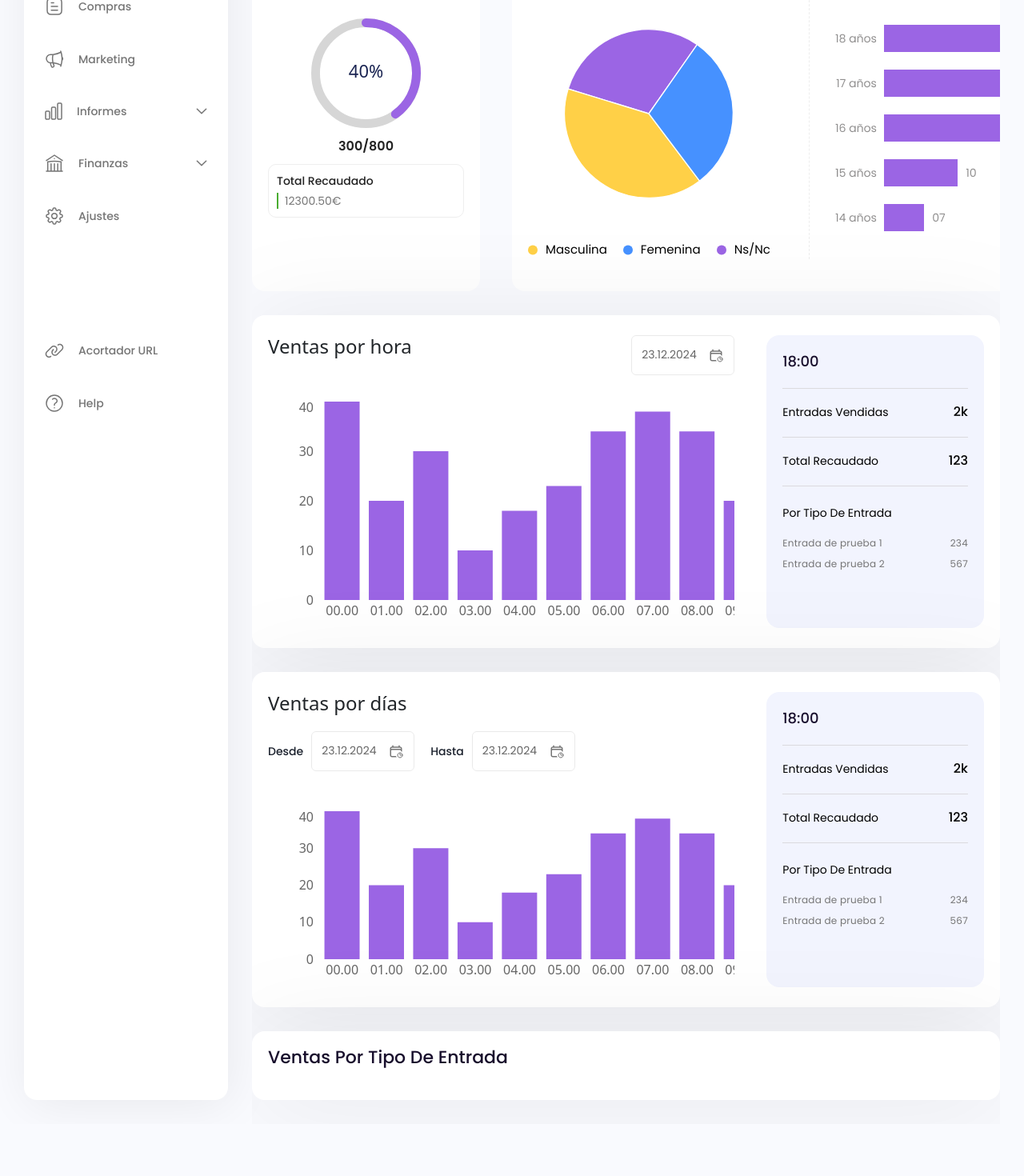
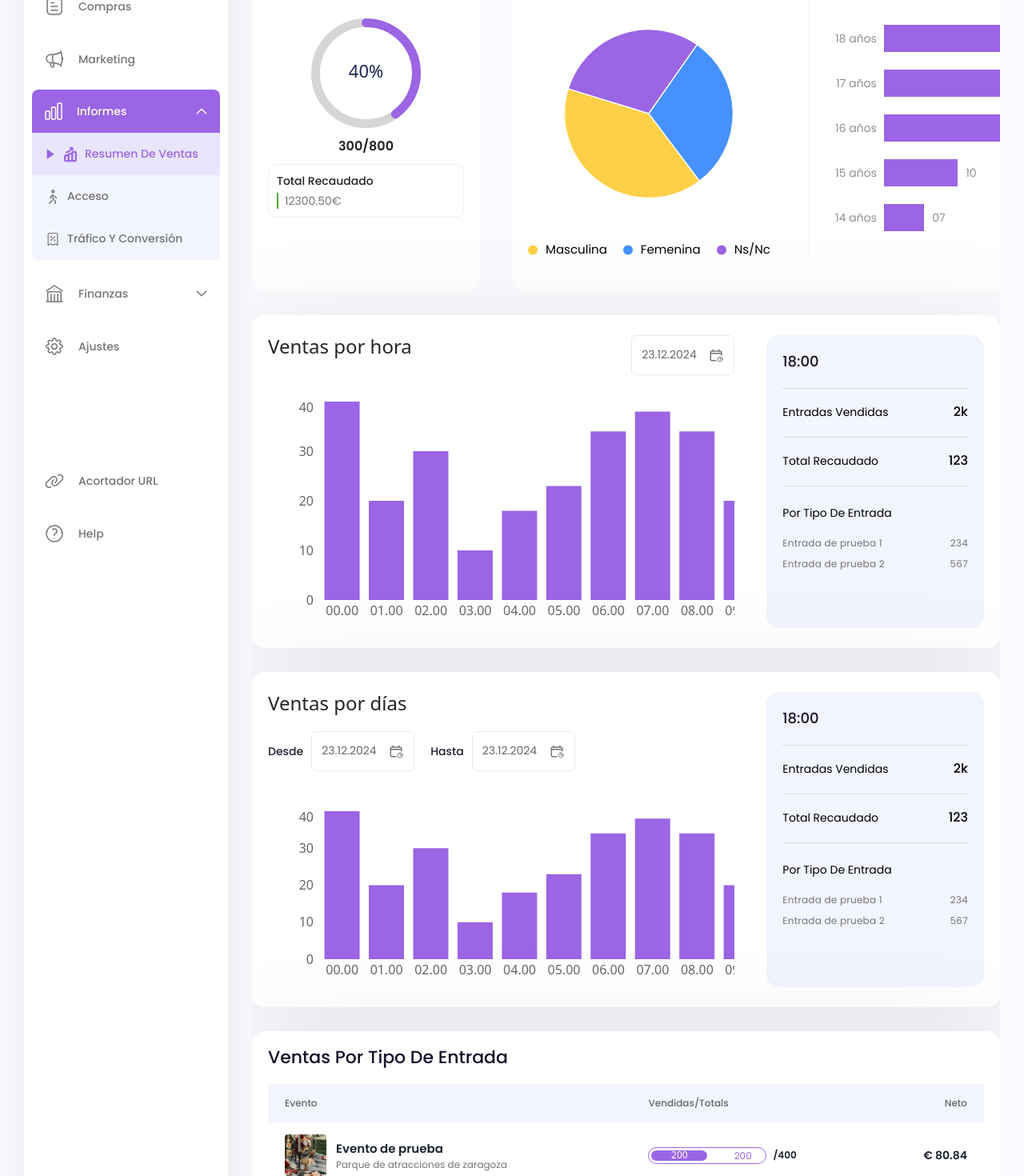
Before and after one commit to mahfuz091/Taquilla, a React (Vite) app: page /informes/ventas/dashboard in a window 1280 px wide. Shown: the part 220-1690 px from the top of the page at 80% size. Before the commit the page ends 1625 px from the top, so only its background shows below. Built offline with nearby package versions, Linux system fonts and the light colour scheme.

Commit message:
added ventas dashboard table

```diff
--- a/public/acceso.json
+++ b/public/acceso.json
@@ -12,7 +12,8 @@
         "time": "8:00 PM",
         "estado": "Abierto",
         "visitantes": "234",
-        "compras": "7317779G"
+        "compras": "7317779G",
+        "vendidas": "200"
 
       },
 
@@ -28,7 +29,8 @@
         "time": "8:00 PM",
         "estado": "Cerrado",
         "visitantes": "234",
-        "compras": "7317779G"
+        "compras": "7317779G",
+        "vendidas": "150"
 
       },
 
@@ -44,7 +46,8 @@
         "time": "8:00 PM",
         "estado": "Abierto",
         "visitantes": "234",
-        "compras": "7317779G"
+        "compras": "7317779G",
+        "vendidas": "300"
 
       },
 
@@ -60,7 +63,8 @@
         "time": "8:00 PM",
         "estado": "Cerrado",
         "visitantes": "234",
-        "compras": "7317779G"
+        "compras": "7317779G",
+        "vendidas": "200"
 
       },
 
@@ -76,7 +80,8 @@
         "time": "8:00 PM",
         "estado": "Abierto",
         "visitantes": "234",
-        "compras": "7317779G"
+        "compras": "7317779G",
+        "vendidas": "200"
 
       },
 
--- /dev/null
+++ b/src/Pages/DashBoard/Informes/Ventas/SingleVentasDashboardTD.jsx
@@ -0,0 +1,36 @@
+import React from "react";
+import { ProgressBar } from "react-bootstrap";
+
+const SingleVentasDashboardTD = ({ evento }) => {
+  return (
+    <tr>
+      <td>
+        <div className='flex'>
+          <img className='evento-img' src={evento.image} alt='' />
+          <div>
+            <h6>{evento.name}</h6>
+            <p>Parque de atracciones de zaragoza </p>
+          </div>
+        </div>
+      </td>
+
+      <td className='position-relative'>
+        <div className='d-flex gap-2 align-items-center'>
+          <ProgressBar
+            className='w-100'
+            now={(evento.vendidas / 400) * 100}
+            label={`${evento.vendidas}`}
+          />
+          <p className='progress-label2'>/400</p>
+        </div>
+
+        <p className='progress-label'>{400 - evento.vendidas}</p>
+      </td>
+      <td className='neto' style={{ textAlign: "right" }}>
+        € {evento.neto}
+      </td>
+    </tr>
+  );
+};
+
+export default SingleVentasDashboardTD;
--- a/src/Pages/DashBoard/Informes/Ventas/VentasDashboard.jsx
+++ b/src/Pages/DashBoard/Informes/Ventas/VentasDashboard.jsx
@@ -1,4 +1,4 @@
-import React from "react";
+import React, { useEffect, useState } from "react";
 import leftArrow from "../../../../assets/images/leftarrow.png";
 import { Col, Row } from "react-bootstrap";
 import { CircularProgressbar } from "react-circular-progressbar";
@@ -16,6 +16,7 @@ import {
   Pie,
 } from "recharts";
 import DatePicker from "react-datepicker";
+import SingleVentasDashboardTD from "./SingleVentasDashboardTD";
 
 const data = [
   {
@@ -98,6 +99,12 @@ const renderCustomizedLabel = ({
 };
 
 const VentasDashboard = () => {
+  const [eventos, setEventos] = useState([]);
+  useEffect(() => {
+    fetch("/acceso.json")
+      .then((response) => response.json())
+      .then((data) => setEventos(data));
+  }, []);
   const percentage = 40;
   return (
     <div className='main-container detallesboleto'>
@@ -346,6 +353,28 @@ const VentasDashboard = () => {
         </div>
         <div className='ventas-entrada-container'>
           <h4>Ventas por tipo de entrada</h4>
+          <div className='acceso-table ventas-dashboard-table table-responsive'>
+            <table>
+              <thead>
+                <tr>
+                  <th>Evento</th>
+
+                  <th style={{ minWidth: "160px" }}>Vendidas/Totals</th>
+                  <th style={{ textAlign: "right", minWidth: "146px" }}>
+                    Neto
+                  </th>
+                </tr>
+              </thead>
+              <tbody>
+                {eventos.slice(0, 4).map((evento) => (
+                  <SingleVentasDashboardTD
+                    key={evento.id}
+                    evento={evento}
+                  ></SingleVentasDashboardTD>
+                ))}
+              </tbody>
+            </table>
+          </div>
         </div>
       </div>
     </div>
--- a/src/Pages/DashBoard/Sidebar/Sidebar.jsx
+++ b/src/Pages/DashBoard/Sidebar/Sidebar.jsx
@@ -1,5 +1,5 @@
-import React, { useState } from "react";
-import { NavLink } from "react-router-dom";
+import React, { useEffect, useState } from "react";
+import { NavLink, unstable_HistoryRouter, useLocation } from "react-router-dom";
 import Collapse from "react-bootstrap/Collapse";
 
 import arrow from "../../../assets/images/bxs_up-arrow.png";
@@ -15,6 +15,32 @@ const Sidebar = ({ openSidebarToggle, OpenSidebar }) => {
   const toggleDropdown = () => {
     setIsDropdownOpen(!isDropdownOpen);
   };
+  const location = useLocation();
+  // console.log(location);
+
+  useEffect(() => {
+    if (location) {
+      // Check if the current path includes "/finanzas/pagado"
+      const isPagadoPath = location.pathname.includes("/finanzas/pagado");
+      const isFacturasPath = location.pathname.includes("/finanzas/facturas");
+      const isFiscalPath = location.pathname.includes("/finanzas/fiscal");
+      const isCuentaPath = location.pathname.includes("/finanzas/cuenta");
+      const isVentasPath = location.pathname.includes("/informes/ventas");
+      const isAccesoPath = location.pathname.includes("/informes/acceso");
+      const istraficoPath = location.pathname.includes("/informes/trafico");
+      if (isPagadoPath || isFacturasPath || isFiscalPath || isCuentaPath) {
+        setOo(true);
+        setOpen(true);
+      }
+
+      if (istraficoPath || isVentasPath || isAccesoPath) {
+        setOo2(true);
+        setOpen2(true);
+      }
+
+      // Set the state based on the path check
+    }
+  }, [location]);
 
   return (
     <aside
--- a/src/index.css
+++ b/src/index.css
@@ -3633,6 +3633,27 @@ td {
   margin-bottom: 20px;
 }
 
+.progress-label {
+  position: absolute;
+  top: 33px;
+  right: 77px;
+  color: #9b65e4 !important;
+
+  font-family: Poppins !important;
+  font-size: 12px;
+  font-style: normal;
+  font-weight: 500;
+  line-height: normal;
+}
+.progress-label2 {
+  color: #1b212d !important;
+  font-family: Poppins;
+  font-size: 14px;
+  font-style: normal;
+  font-weight: 600 !important;
+  line-height: normal;
+}
+
 /* Trafico */
 .trafico {
   margin: 30px 30px 0 30px;
@@ -3705,7 +3726,7 @@ td {
   border-radius: 16px;
   background: #fff;
   box-shadow: 4px 6px 60px 0px rgba(0, 0, 0, 0.07);
-  padding: 50px 90px 40px 25px;
+  padding: 50px 68px 40px 25px;
 }
 .trafico-dashboard-container .trafico-card h6 {
   color: #180e2c;
@@ -3944,6 +3965,9 @@ td {
   .d-flex {
     flex-direction: column;
   }
+  .ventas-dashboard-table .d-flex {
+    flex-direction: row;
+  }
 
   .cuenta .note {
     width: 100%;
```
